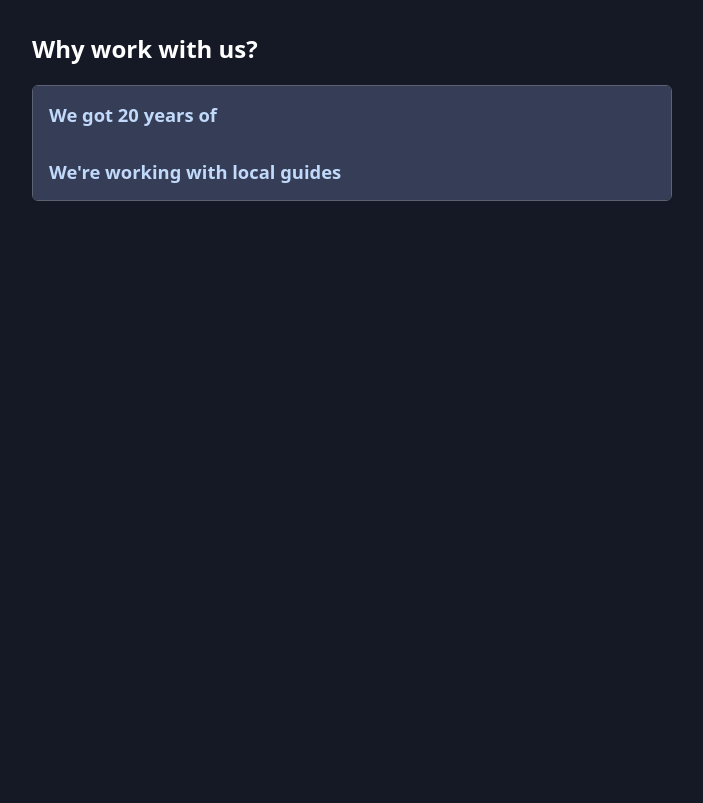
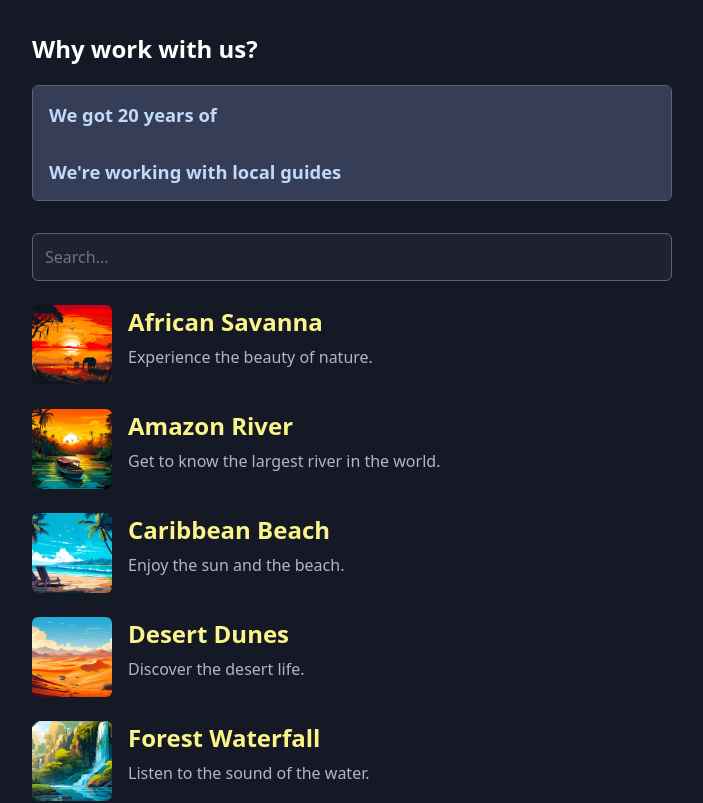
Before and after one commit to Brobo1/react-patterns-app, a React (Vite) app: page / in a window 1280 px wide. Shown: the top 803 px of the page, without its empty margins (288-991 px from the left). Built offline with nearby package versions, Linux system fonts and the light colour scheme.

Commit message:
Added `Place` and `SearchableList` components, integrated them in `App`

```diff
--- a/src/App.jsx
+++ b/src/App.jsx
@@ -1,5 +1,45 @@
 import Accordion        from "./components/accordion/Accordion.jsx";
 import {AccordionTitle} from "./components/accordion/AccordionTitle.jsx";
+import {SearchableList} from "./components/SearchableList/SearchableList.jsx";
+import savannaImg from './assets/african-savanna.jpg';
+import amazonImg from './assets/amazon-river.jpg';
+import caribbeanImg from './assets/caribbean-beach.jpg';
+import desertImg from './assets/desert-dunes.jpg';
+import forestImg from './assets/forest-waterfall.jpg';
+import Place     from "./Place.jsx";
+
+const PLACES = [
+  {
+    id: 'african-savanna',
+    image: savannaImg,
+    title: 'African Savanna',
+    description: 'Experience the beauty of nature.',
+  },
+  {
+    id: 'amazon-river',
+    image: amazonImg,
+    title: 'Amazon River',
+    description: 'Get to know the largest river in the world.',
+  },
+  {
+    id: 'caribbean-beach',
+    image: caribbeanImg,
+    title: 'Caribbean Beach',
+    description: 'Enjoy the sun and the beach.',
+  },
+  {
+    id: 'desert-dunes',
+    image: desertImg,
+    title: 'Desert Dunes',
+    description: 'Discover the desert life.',
+  },
+  {
+    id: 'forest-waterfall',
+    image: forestImg,
+    title: 'Forest Waterfall',
+    description: 'Listen to the sound of the water.',
+  },
+];
 
 function App() {
   return (
@@ -53,6 +93,16 @@
           </Accordion.Item>
         </Accordion>
       </section>
+
+      <section>
+        <SearchableList items={PLACES} itemKeyFn={item => item.id}>
+          {(item) => <Place item={item}/>}
+        </SearchableList>
+        <SearchableList items={['item 1', 'item 2']} itemKeyFn={item => item}>
+          {item => item}
+        </SearchableList>
+      </section>
+
     </main>
   );
 }
--- /dev/null
+++ b/src/Place.jsx
@@ -0,0 +1,11 @@
+export default function Place({ item }) {
+  return (
+    <article className="place">
+      <img src={item.image} alt={item.title} />
+      <div>
+        <h2>{item.title}</h2>
+        <p>{item.description}</p>
+      </div>
+    </article>
+  );
+}
--- /dev/null
+++ b/src/components/SearchableList/SearchableList.jsx
@@ -0,0 +1,43 @@
+import {
+  useRef,
+  useState
+} from "react";
+
+export function SearchableList({items, itemKeyFn, children}) {
+  const lastChange                  = useRef(null);
+  const [searchTerm, setSearchTerm] = useState('');
+
+  const searchResults = items.filter(item =>
+    JSON.stringify(item)
+      .toLowerCase()
+      .includes(searchTerm.toLowerCase()));
+
+  function handleChange(event) {
+    if (lastChange.current) {
+      clearTimeout(lastChange.current);
+    }
+
+    lastChange.current = setTimeout(() => {
+      lastChange.current = null;
+      setSearchTerm(event.target.value);
+    }, 500);
+
+  }
+
+  return (
+    <div className={"searchable-list"}>
+      <input
+        type={"search"}
+        placeholder={"Search..."}
+        onChange={handleChange}
+      />
+      <ul>
+        {searchResults.map((item) => (
+          <li key={itemKeyFn(item)}>
+            {children(item)}
+          </li>
+        ))}
+      </ul>
+    </div>
+  )
+}
```
